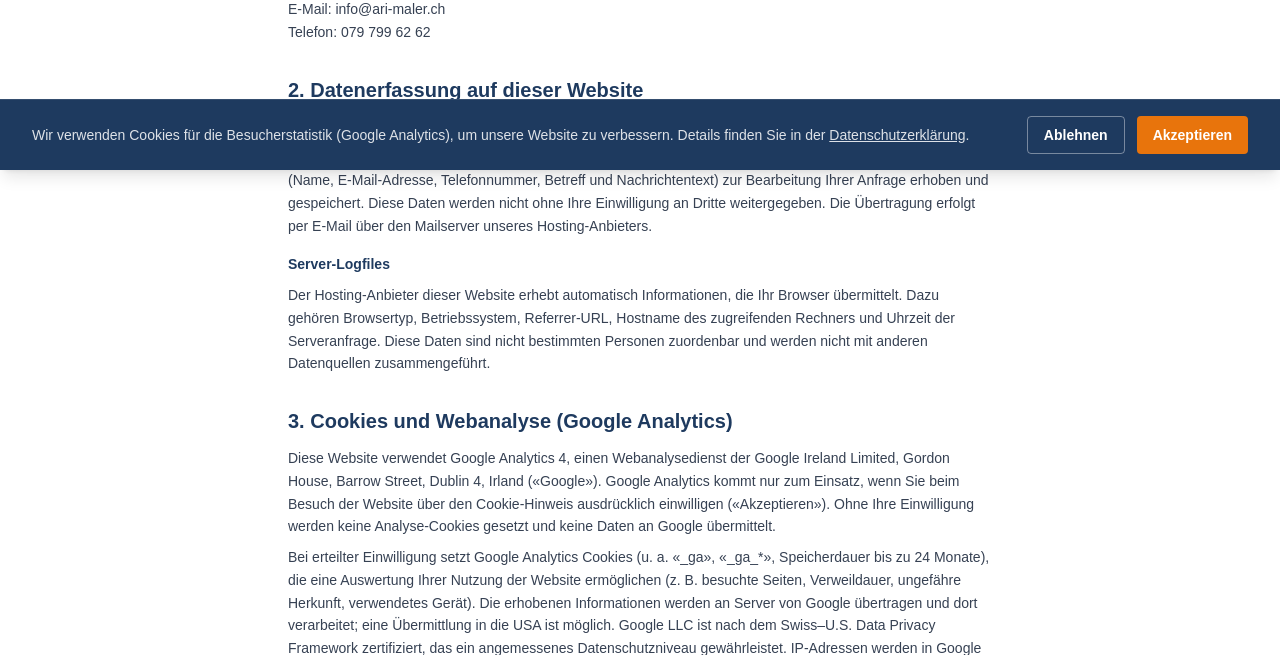
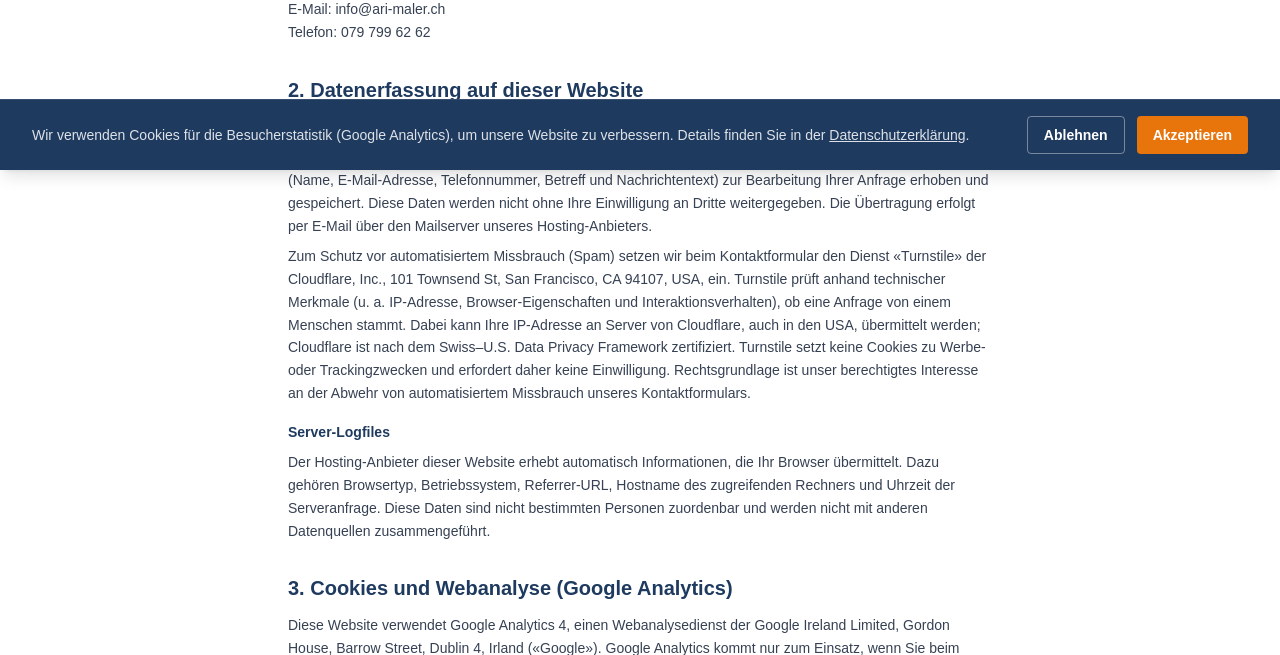
Before and after one commit to gueltekinB/ari-maler, a PHP site: page /datenschutz in a window 1280 px wide. Shown: the part 630-1285 px from the top of the page. Run offline with PHP 8.4, Linux system fonts and the light colour scheme; style sheets or scripts are compiled from the project's sources.

Commit message:
Document Turnstile in privacy policy
Co-Authored-By: Claude Fable 5 <noreply@anthropic.com>
Claude-Session: https://claude.ai/code/session_01LUeuPaXLrwY7mEJ4uTKXR2

```diff
--- a/datenschutz.php
+++ b/datenschutz.php
@@ -31,6 +31,9 @@ render_page_hero(['title' => 'Datenschutzerklärung']);
       <h3 class="font-semibold text-navy mb-2">Kontaktformular</h3>
       <p>
         Wenn Sie uns über das Kontaktformular eine Nachricht senden, werden die von Ihnen eingegebenen Daten (Name, E-Mail-Adresse, Telefonnummer, Betreff und Nachrichtentext) zur Bearbeitung Ihrer Anfrage erhoben und gespeichert. Diese Daten werden nicht ohne Ihre Einwilligung an Dritte weitergegeben. Die Übertragung erfolgt per E-Mail über den Mailserver unseres Hosting-Anbieters.
+      </p>
+      <p class="mt-2">
+        Zum Schutz vor automatisiertem Missbrauch (Spam) setzen wir beim Kontaktformular den Dienst «Turnstile» der Cloudflare, Inc., 101 Townsend St, San Francisco, CA 94107, USA, ein. Turnstile prüft anhand technischer Merkmale (u. a. IP-Adresse, Browser-Eigenschaften und Interaktionsverhalten), ob eine Anfrage von einem Menschen stammt. Dabei kann Ihre IP-Adresse an Server von Cloudflare, auch in den USA, übermittelt werden; Cloudflare ist nach dem Swiss–U.S. Data Privacy Framework zertifiziert. Turnstile setzt keine Cookies zu Werbe- oder Trackingzwecken und erfordert daher keine Einwilligung. Rechtsgrundlage ist unser berechtigtes Interesse an der Abwehr von automatisiertem Missbrauch unseres Kontaktformulars.
       </p>
       <h3 class="font-semibold text-navy mb-2 mt-4">Server-Logfiles</h3>
       <p>
```
